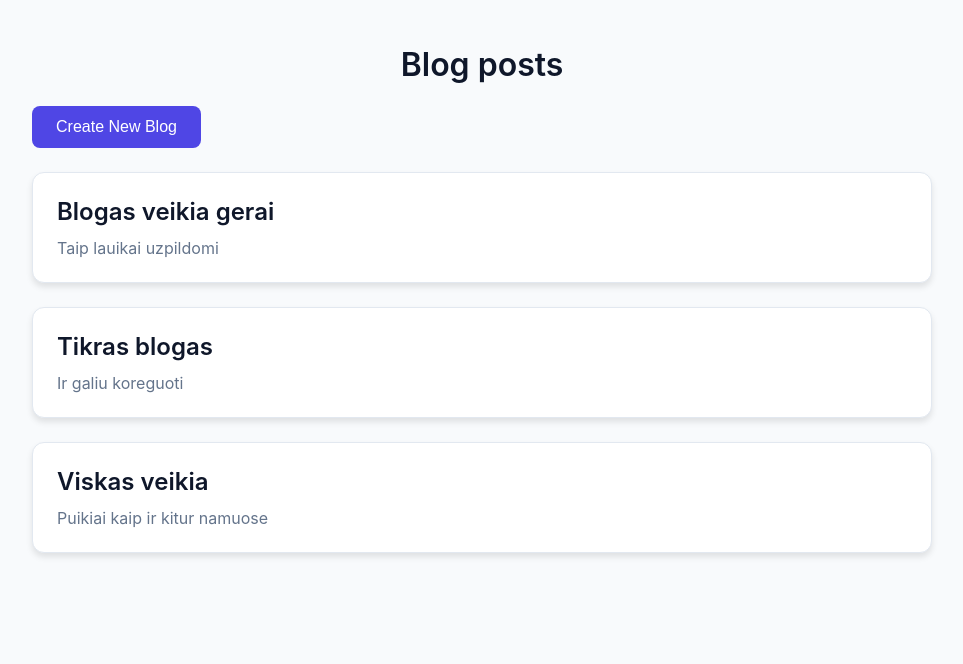
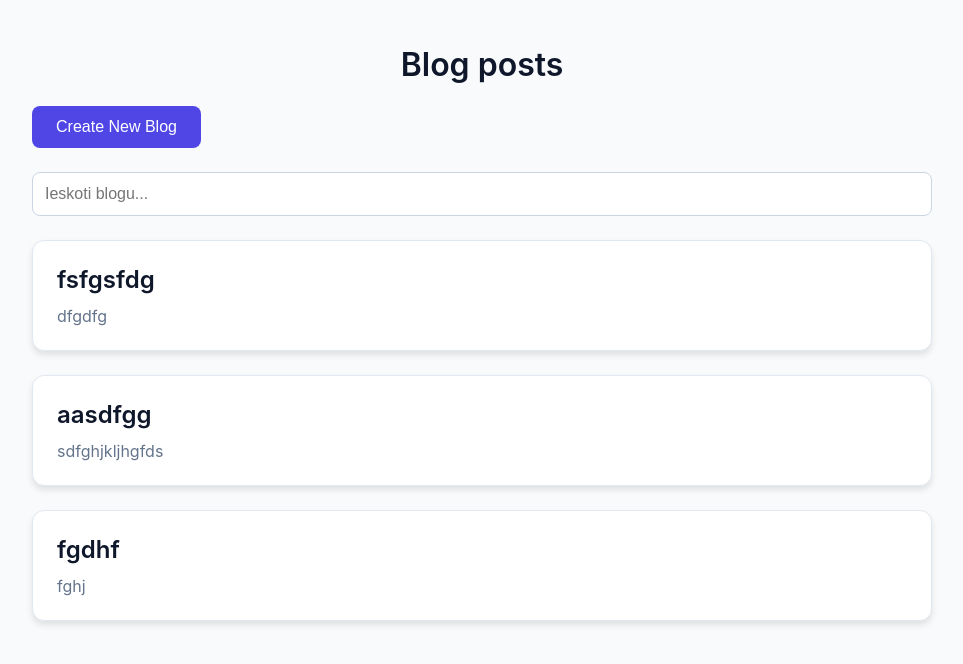
Before and after one commit to Rolandas5/blogging-app, a React (Vite) app: page / in a window 1280 px wide. Shown: the top 664 px of the page, without its empty margins (158-1121 px from the left). Built offline with nearby package versions, Linux system fonts and the light colour scheme; data requests are answered from the project's data file.

Commit message:
blogging-app

```diff
--- a/db.json
+++ b/db.json
@@ -1,19 +1,19 @@
 {
   "blogs": [
     {
-      "name": "Blogas veikia gerai",
-      "description": "Taip lauikai uzpildomi",
-      "id": "53b5"
+      "id": "dd8b",
+      "name": "fsfgsfdg",
+      "description": "dfgdfg"
     },
     {
-      "name": "Tikras blogas",
-      "description": "Ir galiu koreguoti",
-      "id": "f273"
+      "id": "c8a6",
+      "name": "aasdfgg",
+      "description": "sdfghjkljhgfds"
     },
     {
-      "name": "Viskas veikia",
-      "description": "Puikiai kaip ir kitur namuose",
-      "id": "7283"
+      "id": "d00c",
+      "name": "fgdhf",
+      "description": "fghj"
     }
   ]
 }
--- a/src/App.jsx
+++ b/src/App.jsx
@@ -5,21 +5,31 @@ import { api } from './constants/globalConstants';
 
 export const App = () => {
   const [blogs, setBlogs] = useState([]);
+  const [selectedBlog, setSelectedBlog] = useState(null);
 
   const fetchBlogs = async () => {
     const response = await axios.get(api);
     setBlogs(response.data);
   };
 
+  const handleBlogClick = (value) => {
+    setSelectedBlog(value);
+  };
+
   // useEffect - naudojamas norint atlikti veiksmus, kai komponentas yra sugeneruojamas
   // [] - tuscias masyvas reiskias, kad veiksmai esantys useEffect viduje, bet atliekami tik viena karta
+  // [kintamasis] - jeigu kintamasis pasikeicia, tai useEffect bus iskvieciamas dar karta
   useEffect(() => {
     fetchBlogs();
   }, []);
 
   return (
     <div className="app">
-      <Home blogs={blogs} />
+      {selectedBlog ? (
+        <din>Sveiki as divas</din>
+      ) : (
+        <Home blogs={blogs} onBlogClick={handleBlogClick} />
+      )}
     </div>
   );
 };
--- a/src/components/BlogCard.jsx
+++ b/src/components/BlogCard.jsx
@@ -1,6 +1,6 @@
-export const BlogCard = ({ blog }) => {
+export const BlogCard = ({ blog, onBlogClick }) => {
   return (
-    <div className="blog-card">
+    <div className="blog-card" onClick={() => onBlogClick(blog)}>
       <h2>{blog.name}</h2>
       <p>{blog.description}</p>
     </div>
--- a/src/components/CreateBlog.jsx
+++ b/src/components/CreateBlog.jsx
@@ -1,40 +1,3 @@
-// import { useState } from 'react';
-// import axios from 'axios';
-// import { api } from '../constants/globalConstants';
-
-// export const CreateBlog = () => {
-//   const [name, setName] = useState('');
-//   const [description, setDescription] = useState('');
-
-//   const handleSubmit = async (event) => {
-//     event.preventDefault();
-
-//     await axios.post(api, {
-//       name,
-//       description,
-//     });
-
-//     window.location.reload();
-//   };
-
-//   return (
-//     <form className="create-post-form" onSubmit={handleSubmit}>
-//       <input
-//         type="text"
-//         placeholder="Blog name"
-//         required
-//         onChange={(event) => setName(event.target.value)}
-//       />
-//       <textarea
-//         placeholder="Blog description"
-//         required
-//         onChange={(event) => setDescription(event.target.value)}
-//       ></textarea>
-//       <button type="submit">Create post</button>
-//     </form>
-//   );
-// };
-
 import { useState, useEffect } from 'react';
 import axios from 'axios';
 import { api } from '../constants/globalConstants';
@@ -42,99 +5,36 @@ import { api } from '../constants/globalConstants';
 export const CreateBlog = () => {
   const [name, setName] = useState('');
   const [description, setDescription] = useState('');
-  const [posts, setPosts] = useState([]);
-  const [editingPostId, setEditingPostId] = useState(null);
 
-  // Gauti visus blogo įrašus
-  const fetchPosts = async () => {
-    try {
-      const response = await axios.get(api);
-      setPosts(response.data);
-    } catch (error) {
-      console.error('Klaida gaunant įrašus:', error);
-    }
+  const handleSubmit = async (event) => {
+    event.preventDefault();
+
+    await axios.post(api, {
+      name,
+      description,
+    });
+
+    window.location.reload();
   };
 
   useEffect(() => {
-    fetchPosts(); // Kai komponentas įsikrauna, užkrauname įrašus
+    console.log('CreateBlog komponentas yra sukurtas!');
   }, []);
 
-  // Pridėti arba atnaujinti įrašą
-  const handleSubmit = async (event) => {
-    event.preventDefault();
-    const payload = { name, description };
-
-    if (editingPostId) {
-      // Atnaujiname įrašą
-      await axios.put(`${api}/${editingPostId}`, payload);
-    } else {
-      // Sukuriame naują įrašą
-      await axios.post(api, payload);
-    }
-
-    // Po įrašymo arba atnaujinimo, užkrauname įrašus ir perkrauname puslapį
-    fetchPosts();
-    window.location.reload();
-
-    setName('');
-    setDescription('');
-    setEditingPostId(null); // Pašaliname redagavimo būseną
-  };
-
-  // Redaguoti įrašą
-  const handleEdit = (post) => {
-    setName(post.name);
-    setDescription(post.description);
-    setEditingPostId(post.id);
-  };
-
-  // Ištrinti įrašą
-  const handleDelete = async (id) => {
-    try {
-      await axios.delete(`${api}/${id}`);
-      // Po ištrynimo užkrauname įrašus ir perkrauname puslapį
-      fetchPosts();
-      window.location.reload();
-    } catch (error) {
-      console.error('Klaida trinant įrašą:', error);
-    }
-  };
-
   return (
-    <div>
-      <h2>{editingPostId ? 'Edit Blog Post' : 'Create Blog Post'}</h2>
     <form className="create-post-form" onSubmit={handleSubmit}>
       <input
         type="text"
         placeholder="Blog name"
-          value={name}
         required
         onChange={(event) => setName(event.target.value)}
       />
       <textarea
         placeholder="Blog description"
-          value={description}
         required
         onChange={(event) => setDescription(event.target.value)}
       ></textarea>
-        <button type="submit">
-          {editingPostId ? 'Update post' : 'Create post'}
-        </button>
+      <button type="submit">Create post</button>
     </form>
-
-      <h2>Blog Posts</h2>
-      <ul>
-        {posts.map((post) => (
-          <li key={post.id}>
-            <strong>{post.name}</strong>
-            <p>{post.description}</p>
-            <button className="button-edit" onClick={() => handleEdit(post)}>
-              Edit
-            </button>
-            <button onClick={() => handleDelete(post.id)}>Delete</button>
-          </li>
-        ))}
-      </ul>
-    </div>
   );
 };
--- /dev/null
+++ b/src/components/SearchContainer.jsx
@@ -0,0 +1,21 @@
+import { useState } from 'react';
+
+export const SearchContainer = ({ onSearch }) => {
+  const [searchValue, setSearchValue] = useState('');
+
+  const handleInputChange = (value) => {
+    setSearchValue(value);
+    onSearch(value);
+  };
+
+  return (
+    <div className="search-container">
+      <input
+        type="text"
+        placeholder="Ieskoti blogu..."
+        value={searchValue}
+        onChange={(event) => handleInputChange(event.target.value)}
+      />
+    </div>
+  );
+};
--- a/src/pages/Home.jsx
+++ b/src/pages/Home.jsx
@@ -1,28 +1,48 @@
 import { useState } from 'react';
 import { BlogCard } from '../components/BlogCard';
 import { CreateBlog } from '../components/CreateBlog';
+import { SearchContainer } from '../components/SearchContainer';
 
-export const Home = ({ blogs }) => {
+export const Home = ({ blogs, onBlogClick }) => {
   const [isCreateFormVisible, setIsCreateFormVisible] = useState(false);
+  const [searchValue, setSearchValue] = useState('');
+
+  // [{ id; '1', name: 'asd', 'asdf'}, {....}, {....}]
+  const filteredBlogs = blogs.filter((blog) => {
+    return blog.name.toLowerCase().includes(searchValue.toLowerCase());
+  });
+
+  const handleSearch = (value) => {
+    setSearchValue(value);
+  };
 
   return (
     <div className="home">
       <h1>Blog posts</h1>
+      {/* Keiciam isCreateFormVisible konstantos reiksme */}
       <button onClick={() => setIsCreateFormVisible(!isCreateFormVisible)}>
         {isCreateFormVisible ? 'Close Form' : 'Create New Blog'}
       </button>
+
       {isCreateFormVisible ? (
+        // Jei isCreateFormVisible yra true
         <CreateBlog />
       ) : (
+        // Jeigu isCreateFormVisible yra false
+        <>
+          <SearchContainer onSearch={handleSearch} />
           <div className="posts-container">
-          {blogs.length > 0 ? (
-            blogs.map((blog, index) => {
-              return <BlogCard key={index} blog={blog} />;
+            {filteredBlogs.length > 0 ? (
+              filteredBlogs.map((blog, index) => {
+                return (
+                  <BlogCard key={index} blog={blog} onBlogClick={onBlogClick} />
+                );
               })
             ) : (
               <p>No blogs found.</p>
             )}
           </div>
+        </>
       )}
     </div>
   );
```
Lines whose indentation alone changed are shown as unchanged.
